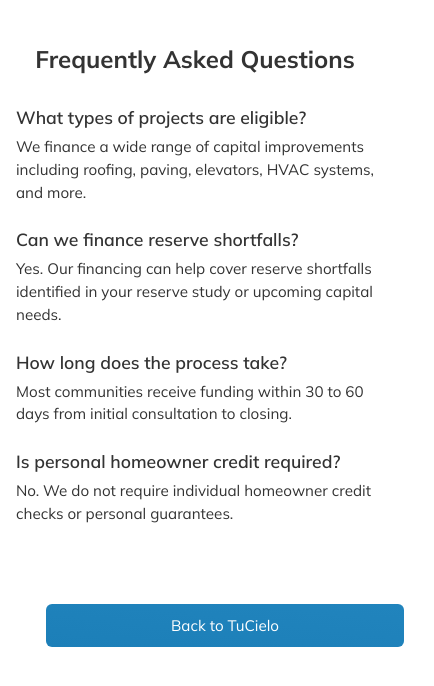
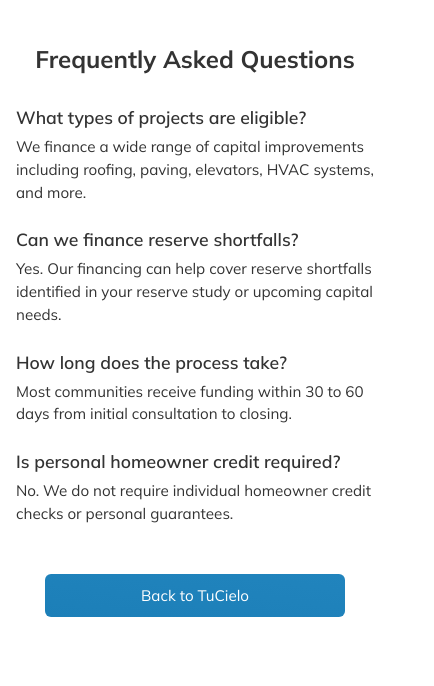
Before and after one commit to MetaCapFin/tu-cielo-site, a React (Create React App) app: page /faq in a window 390 px wide. Shown: the top 686 px of the page, 434 px wide, since content can reach past the window. Built offline with nearby package versions, Linux system fonts and the light colour scheme.

Commit message:
Update blogposts.css

```diff
--- a/src/blogposts.css
+++ b/src/blogposts.css
@@ -341,6 +341,15 @@
     font-size: 0.85rem;
     padding: 20px 10px;
   }
+
+  .cta-button,
+  .pagination-controls button,
+  .back-to-main-button {
+    width: 100%;
+    max-width: 300px; /* or whatever you prefer */
+    margin: 0 auto;
+    display: block;
+  }
 }
 
 @media (max-width: 480px) {
```
